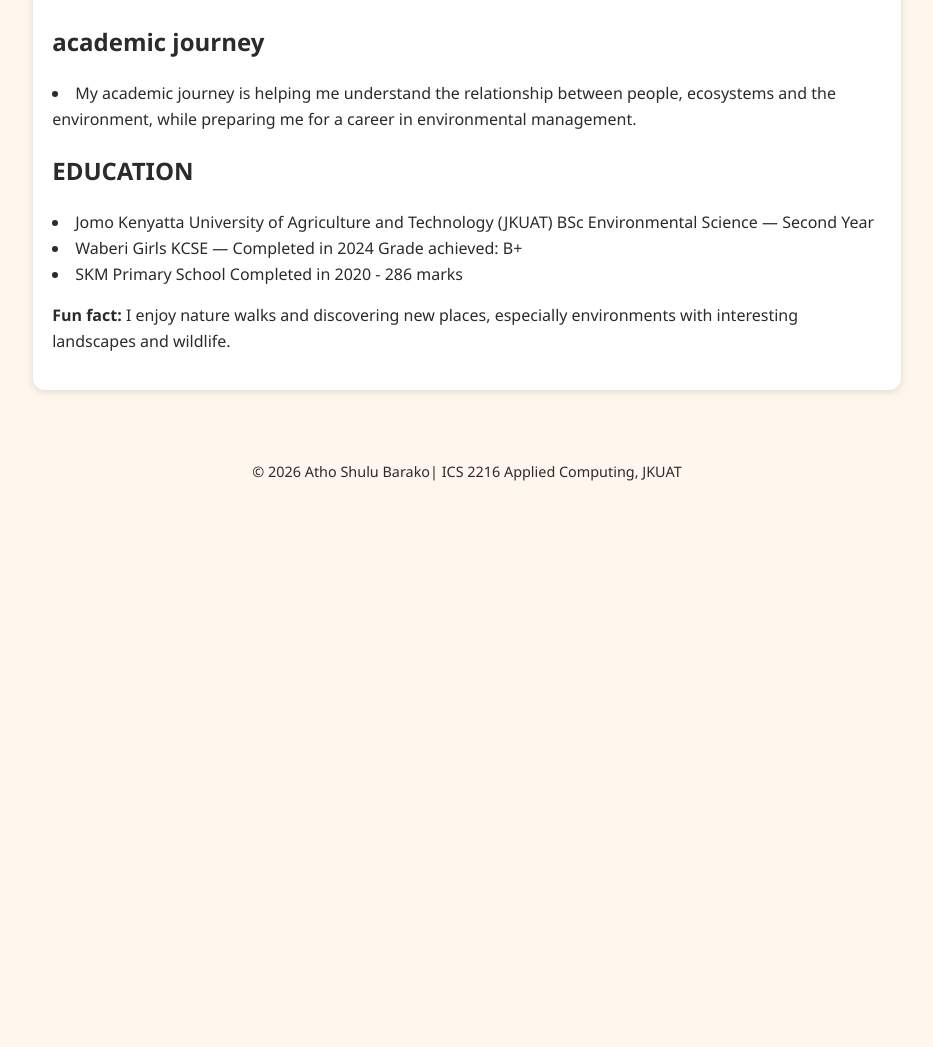
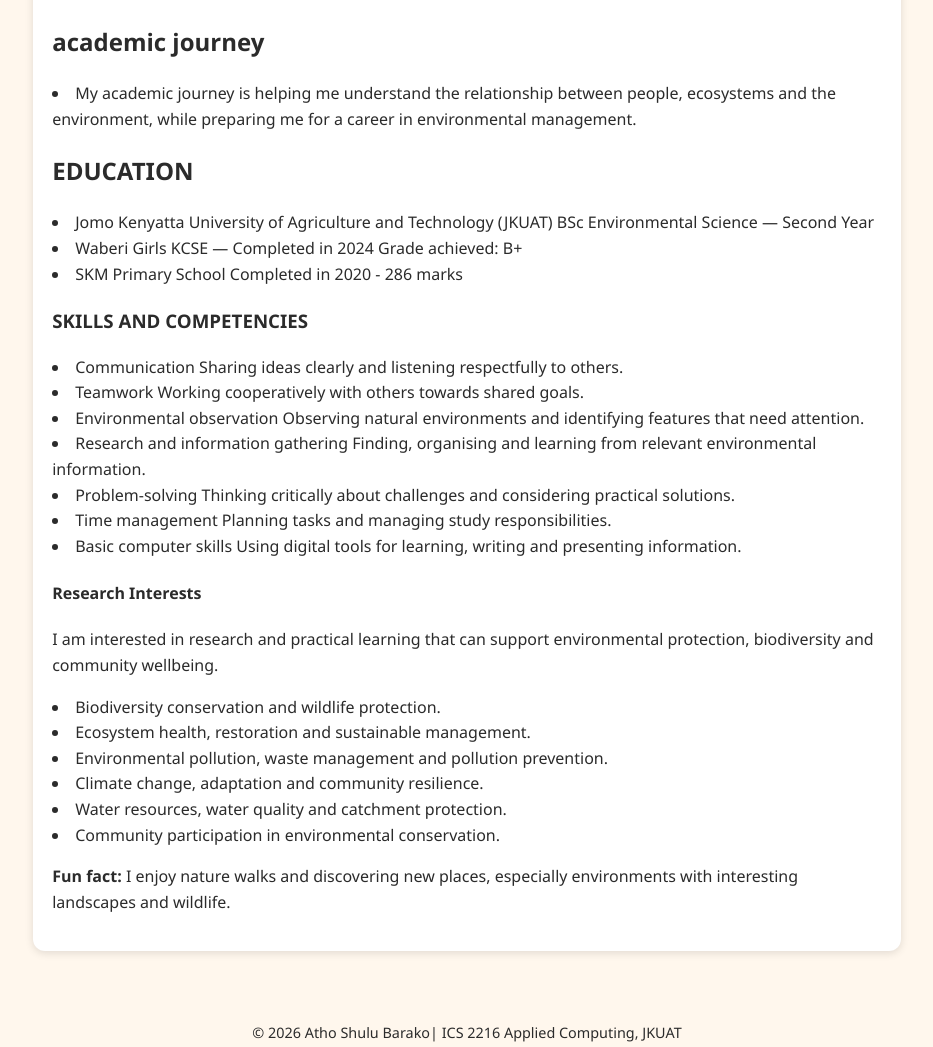
Before and after one commit to athoshuli-art/athoshuli-art.github.io, a plain HTML site: page academic.html in a window 1280 px wide. Shown: the part 424-1471 px from the top of the page, without its empty margins (173-1106 px from the left). Before the commit the page ends 945 px from the top, so only its background shows below. Drawn offline with Linux system fonts and the light colour scheme.

Commit message:
Update academic.html

```diff
--- a/academic.html
+++ b/academic.html
@@ -43,6 +43,28 @@
                 </p>
 
                 <p>
+                   <h3>SKILLS AND COMPETENCIES</h3>
+                <li>Communication Sharing ideas clearly and listening respectfully to others.</li>
+                <li>Teamwork Working cooperatively with others towards shared goals.</li>
+                <li>Environmental observation Observing natural environments and identifying features that need attention.</li>
+                <li>Research and information gathering Finding, organising and learning from relevant environmental information.</li>
+                <li>Problem-solving Thinking critically about challenges and considering practical solutions.</li>
+                <li>Time management Planning tasks and managing study responsibilities.</li>
+                <li>Basic computer skills Using digital tools for learning, writing and presenting information.</li>
+                </p>
+
+
+                    <h4>Research Interests</h4>
+                <p>I am interested in research and practical learning that can support environmental protection, biodiversity and community wellbeing.</p>
+                <li>Biodiversity conservation and wildlife protection.</li>
+                <li>Ecosystem health, restoration and sustainable management.</li>
+                <li>Environmental pollution, waste management and pollution prevention.</li>
+                <li> Climate change, adaptation and community resilience.</li>
+                <li>Water resources, water quality and catchment protection.</li>
+                <li>Community participation in environmental conservation.</li>
+
+
+                <p>
                     <strong>Fun fact:</strong>
                      I enjoy nature walks and discovering new places, especially environments with interesting landscapes and wildlife.
                 </p>
```
